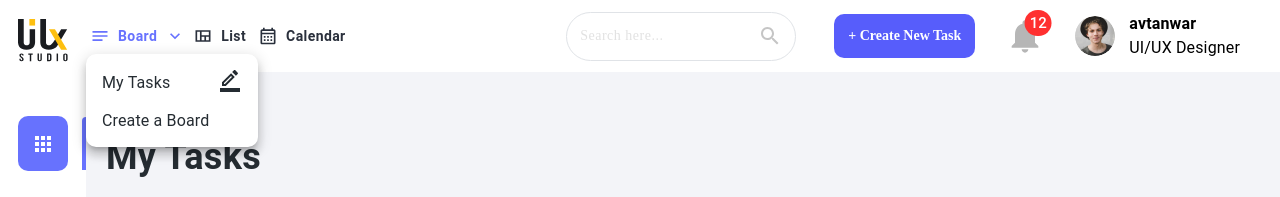
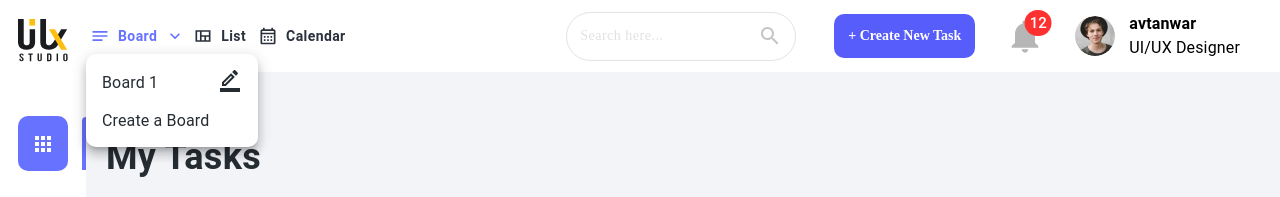
Before and after one commit to SuperStar0106/jira-dashboard, a React (Create React App) app: page /dashboard in a window 1280 px wide. Both pictures are taken after a click on the button "Board". Shown: the top 197 px of the page. Built offline with nearby package versions, Linux system fonts and the light colour scheme.

Commit message:
added the boards on the header with data from redux

```diff
--- a/src/components/common/Layout/Header/index.tsx
+++ b/src/components/common/Layout/Header/index.tsx
@@ -1,8 +1,8 @@
 import React, { useState } from 'react'
+import { useSelector } from 'react-redux'
+import { type RootState } from '../../../../store'
 import { useNavigate } from 'react-router-dom'
 import { HeaderSectionStyle } from './index.style'
-import { ButtonComponent } from '../../Button'
-import { InputComponent } from '../../Input'
 import {
   Box,
   Button,
@@ -14,6 +14,8 @@ import {
   Avatar,
   Badge,
 } from '@mui/material'
+import { ButtonComponent } from '../../Button'
+import { InputComponent } from '../../Input'
 import {
   ExpandMoreOutlined,
   NotesOutlined,
@@ -34,6 +36,7 @@ export const FadeMenuComponent: React.FC<FadeMenuComponentProps> = (props) => {
   const { activeButton, setActiveButton } = props
   const [anchorEl, setAnchorEl] = useState<null | HTMLElement>(null)
   const navigate = useNavigate()
+  const { boards } = useSelector((state: RootState) => state.tickets)
 
   const handleClick = (event: React.MouseEvent<HTMLElement>): void => {
     setAnchorEl(event.currentTarget)
@@ -82,7 +85,7 @@ export const FadeMenuComponent: React.FC<FadeMenuComponentProps> = (props) => {
           },
         }}
       >
-        <MenuItem
+        {/* <MenuItem
           onClick={(e) => {
             handleClose()
           }}
@@ -92,7 +95,22 @@ export const FadeMenuComponent: React.FC<FadeMenuComponentProps> = (props) => {
           <Typography variant="body2" color="#252C32">
             <BorderColorOutlined />
           </Typography>
-        </MenuItem>
+        </MenuItem> */}
+        {Object.values(boards.byId).map((board, index) => {
+          return (
+            <MenuItem
+              onClick={(e) => {
+                handleClose()
+              }}
+              key={index}
+            >
+              <ListItemText>{board.title}</ListItemText>
+              <Typography variant="body2" color="#252C32">
+                <BorderColorOutlined />
+              </Typography>
+            </MenuItem>
+          )
+        })}
         <MenuItem
           onClick={(e) => {
             navigate(PATH.TASKINSERT)
```
Also changed, not shown: 1 other file (tests, documents, lock files or other folders).
